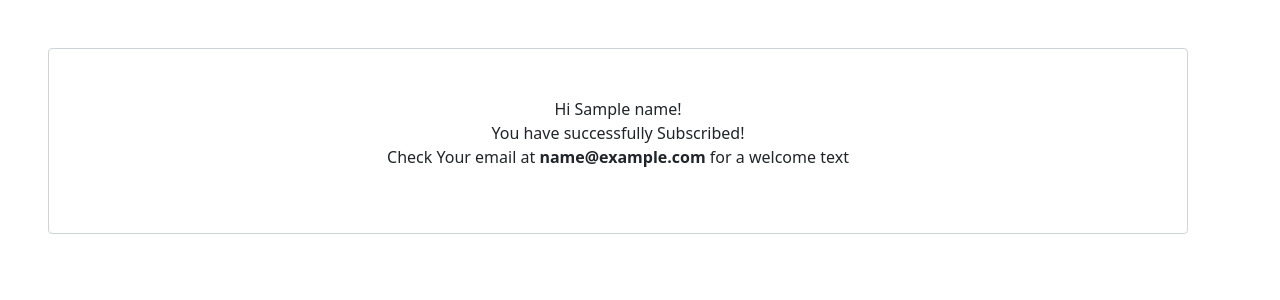
After one commit to vantablanta/form-project, a Django app: template formapp/templates/formapp/succes.html in a window 1280 px wide. The commit adds this page. Shown: the top 300 px of the page. Run offline with Django 4.2, Linux system fonts and the light colour scheme; the template is opened without the code that fills it: most values are stand-ins (such as "Sample title", 1, 10 or a date in 2020).

Commit message:
form styling

```diff
--- /dev/null
+++ b/formapp/templates/formapp/succes.html
@@ -0,0 +1,10 @@
+{%extends 'formapp/base.html' %}
+
+{%block body%}
+
+<div class="container p-5 m-5 form-control">
+    <p class="text-center">Hi {{name}}! <br>
+        You have successfully Subscribed! <br>
+        Check Your email at <strong>{{email}}</strong> for a welcome text</p>
+</div>
+{%endblock%}
--- a/formapp/views.py
+++ b/formapp/views.py
@@ -15,8 +15,8 @@ def home(request):
             name = form.cleaned_data['name']
             email = form.cleaned_data['email']
             send_welcome_email(name,email)
-
-            return HttpResponse('Subscription OK!')
+            context={'name':name, 'email':email}
+            return render(request, 'formapp/succes.html', context)
 
     context = {'form': form}
     return render(request, 'formapp/subscription.html', context)
```
Also changed, not shown: formapp/forms.py (+6 -2 lines), formapp/templates/formapp/subscription.html (+4 -6 lines), db.sqlite3.
